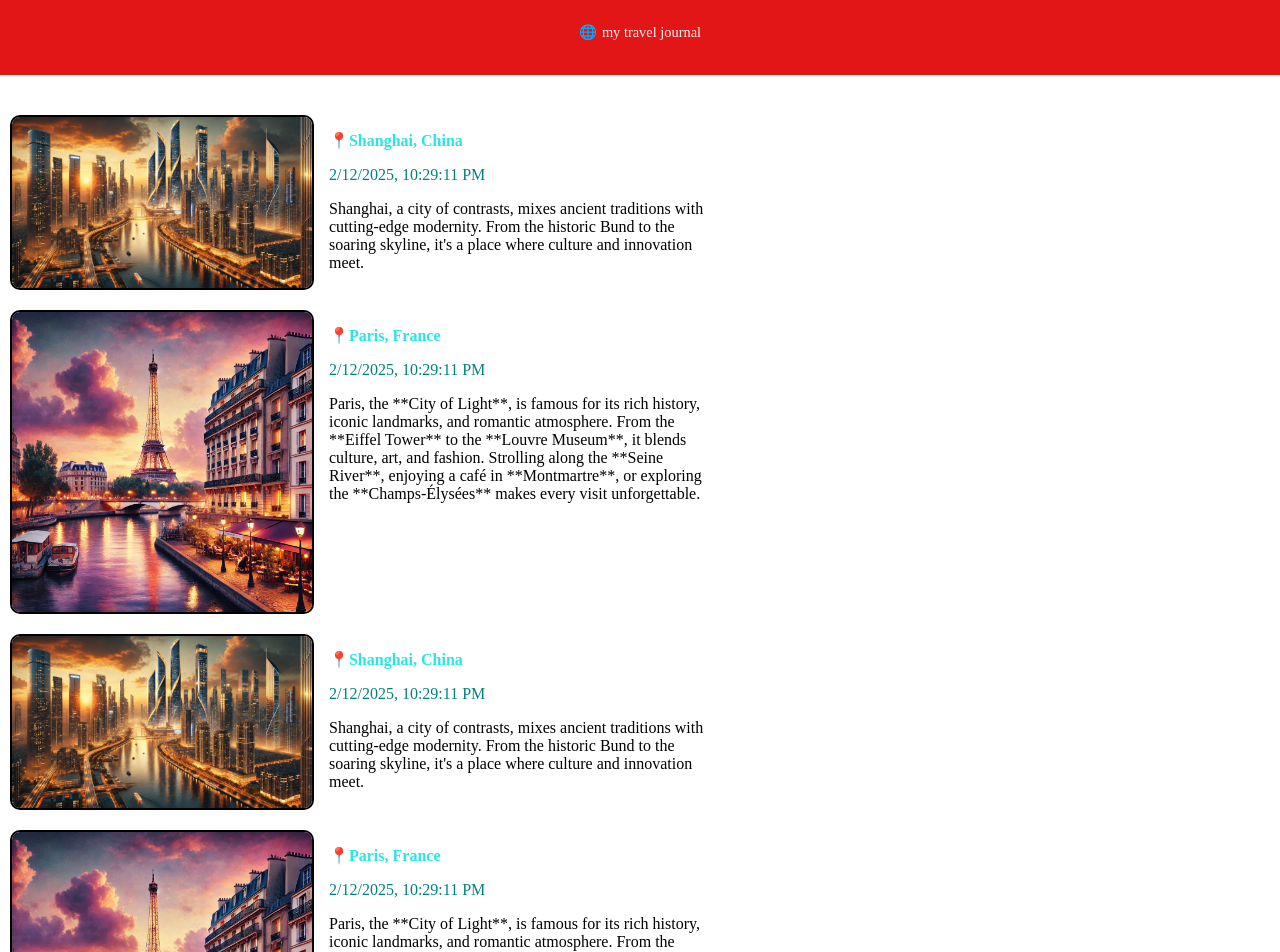
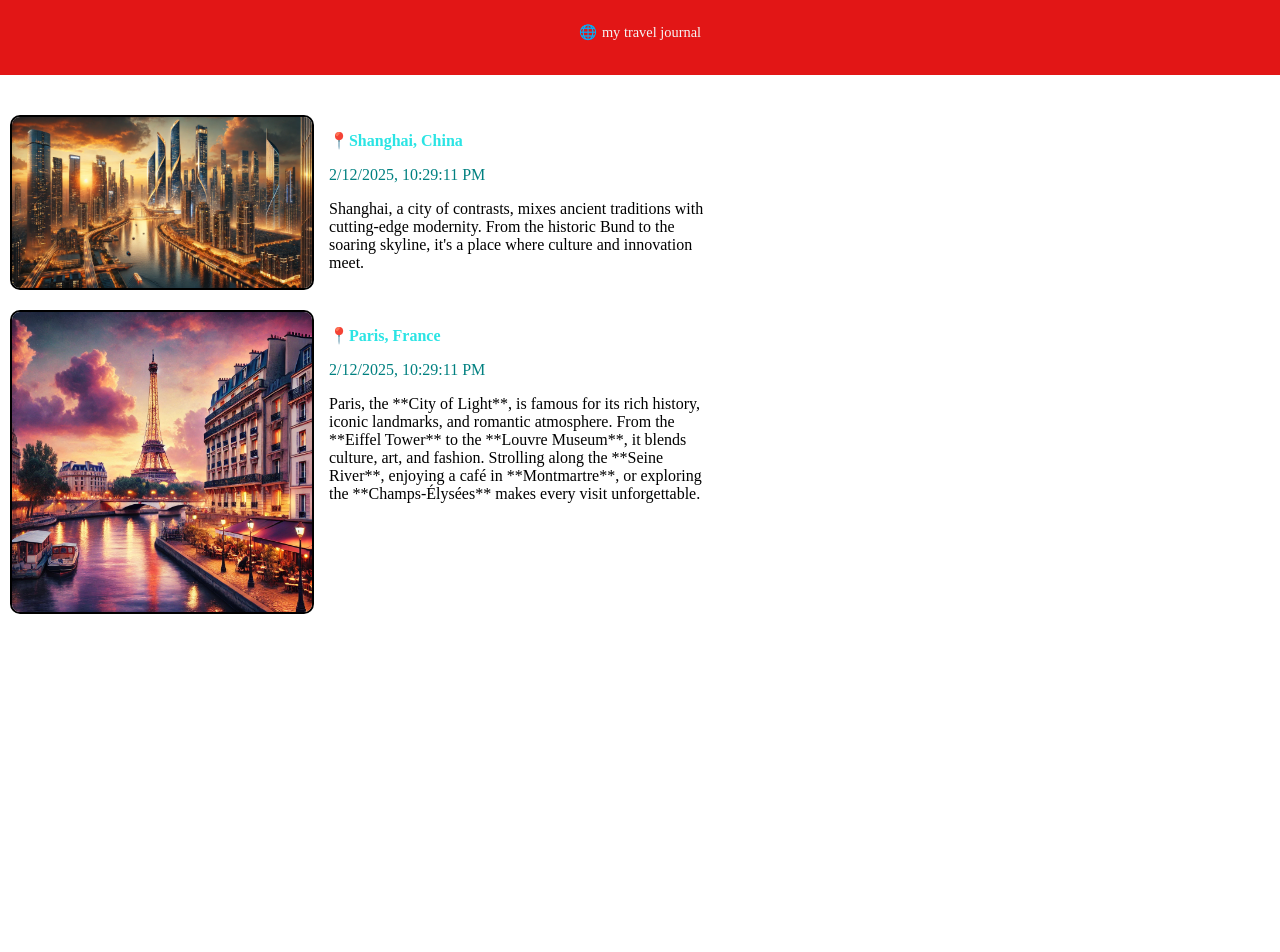
Before and after one commit to adam-rifai/React-app, a React (Create React App) app: page / in a window 1280 px wide. Shown: the top 952 px of the page. After the commit the page ends 800 px from the top, so only its background shows below. Built offline with nearby package versions, Linux system fonts and the light colour scheme.

Commit message:
Rect course section 2 updated

```diff
--- a/src/App.jsx
+++ b/src/App.jsx
@@ -5,13 +5,19 @@ import China from "./components/entry-components/china-entry";
 import France from "./components/entry-components/france";
 
 const App = () => {
+  const now = new Date().toLocaleString();
   return (
     <>
       <Header />
-      <China />
-      <France />
-      <China />
-      <France />
+      <China
+        img="/china.webp"
+        name="Shanghai, China"
+        date={now}
+        location="📍"
+      />
+      <France img="/paris.webp" name="Paris, France" date={now} location="📍" />
+      {/* <China img="/china.webp" name="Shanghai, China" date={now} />
+      <France img="/paris.webp" name="Paris, France" date={now} /> */}
     </>
   );
 };
--- a/src/components/entry-components/china-entry.jsx
+++ b/src/components/entry-components/china-entry.jsx
@@ -1,12 +1,11 @@
-const China = () => {
-  const date = new Date().toLocaleString();
+const China = ({ img, name, date, location }) => {
   return (
     <section className="entry-section">
-      <img src="/china.webp" alt="china img" className="city-img" />
+      <img src={img} alt="china img" className="city-img" />
       <div className="description">
         <h3 className="city-title">
-          <span>📍</span>
-          Shanghai, China
+          <span>{location}</span>
+          {name}
         </h3>
         <span className="date">{date}</span>
         <p>
--- a/src/components/entry-components/france.jsx
+++ b/src/components/entry-components/france.jsx
@@ -1,14 +1,13 @@
-const France = () => {
-  const date = new Date().toLocaleString();
+const France = (props) => {
   return (
     <section className="entry-section">
-      <img src="/paris.webp" alt="china img" className="city-img" />
+      <img src={props.img} alt="china img" className="city-img" />
       <div className="description">
         <h3 className="city-title">
-          <span>📍</span>
-          Paris, France
+          <span>{props.location}</span>
+          {props.name}
         </h3>
-        <span className="date">{date}</span>
+        <span className="date">{props.date}</span>
         <p>
           Paris, the **City of Light**, is famous for its rich history, iconic
           landmarks, and romantic atmosphere. From the **Eiffel Tower** to the
```
